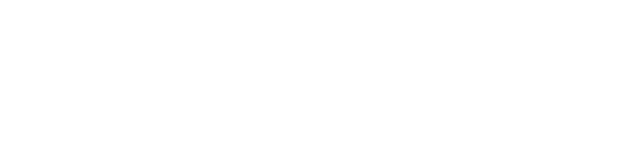
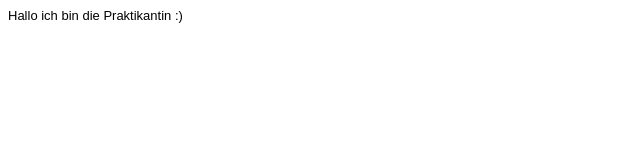
Before and after one commit to sailerco/EIA2, a plain HTML site: page Steckbrief/steckbrief.htm in a window 1280 px wide. Shown: the whole page, without its empty margins (0-640 px from the left). Drawn offline with Linux system fonts and the light colour scheme.

Commit message:
Steckbrief update

```diff
--- a/Steckbrief/steckbrief.htm
+++ b/Steckbrief/steckbrief.htm
@@ -12,6 +12,7 @@ body {
 </style>
 </head>
 <body>
+	Hallo ich bin die Praktikantin :)
 	<!-- Hier die Links zu den gelösten Aufgaben einstellen, aktuelle oben, alte stehen lassen! Format: Aufgabenbezeichnung, Datum -->
 </body>
 </html>
```
